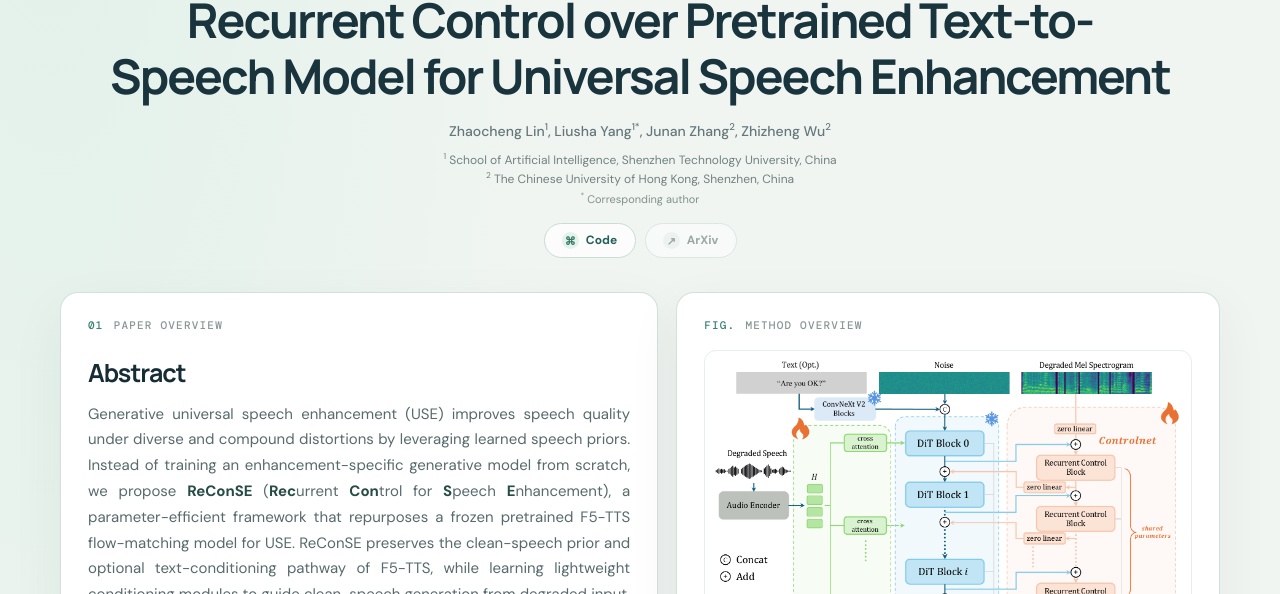
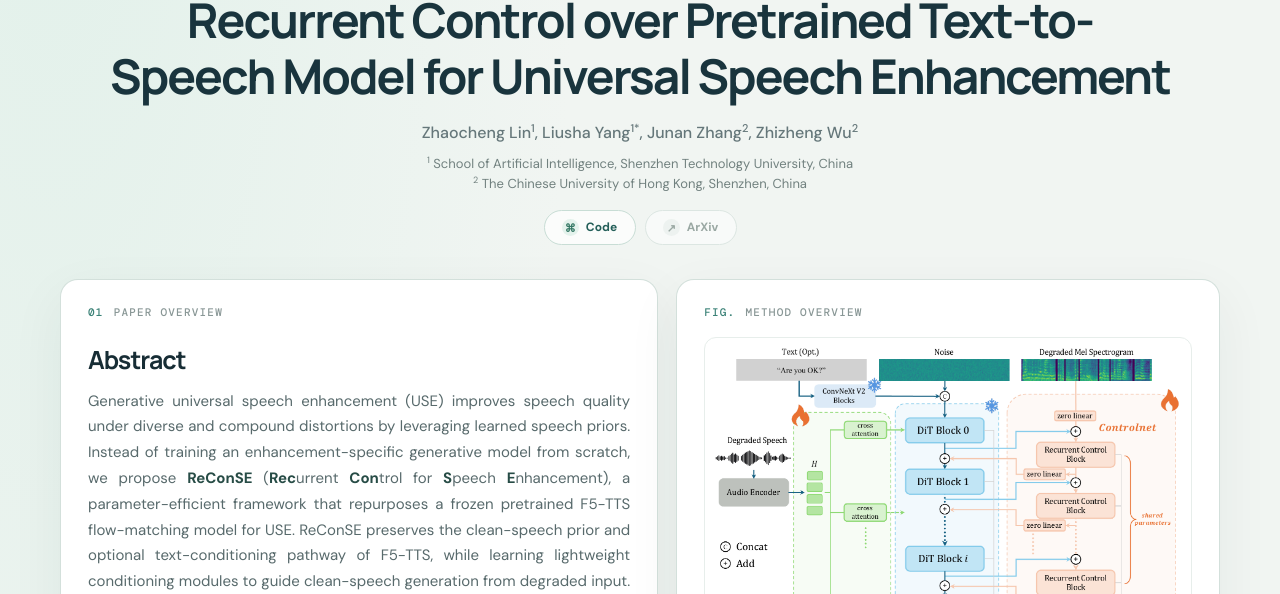
Before and after one commit to Lin-Johnson/ReConSE-Demo, a plain HTML site: page index.html in a window 1280 px wide. Shown: the part 184-778 px from the top of the page. Drawn offline with nearby package versions, Linux system fonts and the light colour scheme.

Commit message:
Refine author information typography

```diff
--- a/index.html
+++ b/index.html
@@ -39,7 +39,6 @@
         <div class="affiliations">
           <div><sup>1</sup> School of Artificial Intelligence, Shenzhen Technology University, China</div>
           <div><sup>2</sup> The Chinese University of Hong Kong, Shenzhen, China</div>
-          <div class="corresponding-note"><sup>*</sup> Corresponding author</div>
         </div>
         <nav class="resource-links" aria-label="Project resources">
           <a class="resource-button" href="https://github.com/Lin-Johnson/ReConSE_Demo" target="_blank" rel="noreferrer">
--- a/styles.css
+++ b/styles.css
@@ -142,7 +142,7 @@ figure {
   align-items: center;
   gap: 11px;
   color: #65777a;
-  font-size: 14px;
+  font-size: 16px;
   font-weight: 500;
   line-height: 1.5;
 }
@@ -157,14 +157,8 @@ figure {
 .affiliations {
   margin-top: 9px;
   color: #71817f;
-  font-size: 12px;
+  font-size: 13px;
   line-height: 1.55;
-}
-
-.corresponding-note {
-  margin-top: 2px;
-  color: #82918e;
-  font-size: 11px;
 }
 
 .resource-links {
@@ -1079,7 +1073,7 @@ figure {
   .byline {
     flex-wrap: wrap;
     justify-content: center;
-    font-size: 13px;
+    font-size: 14px;
   }
 
   .affiliations {
```
